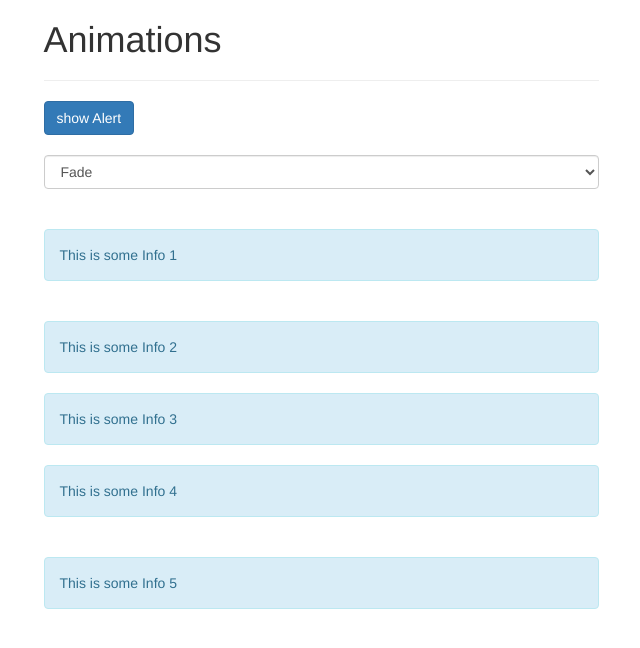
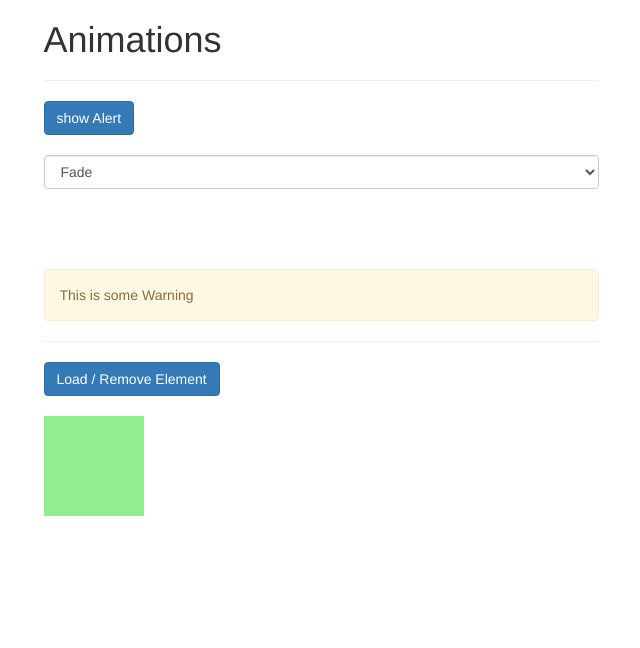
Before and after one commit to Ayazadeh/VueWithMaximilian, a Vue app in the folder Vuejs/17/: page / in a window 1280 px wide. Shown: the top 648 px of the page, without its empty margins (319-959 px from the left). Built offline with nearby package versions, Linux system fonts and the light colour scheme.

Commit message:
Vue2: Understanding JavaScript Animations

```diff
--- a/Vuejs/17/src/App.vue
+++ b/Vuejs/17/src/App.vue
@@ -32,6 +32,7 @@
         </transition>
         <br />
         <transition :name="alertAnimation" mode="out-in">
+          <!-- v-show not working here -->
           <div class="alert alert-info" v-if="show" key="info">
             This is some Info 5
           </div>
@@ -39,19 +40,71 @@
             This is some Warning
           </div>
         </transition>
+        <hr />
+        <button class="btn btn-primary" @click="load = !load">
+          Load / Remove Element
+        </button>
+        <br /><br />
+        <Transition
+          @before-enter="beforeEnter"
+          @enter="enter"
+          @after-enter="afterEnter"
+          @enter-cancelled="enterCancelled"
+          @before-leave="beforeLeave"
+          @leave="leave"
+          @after-leave="afterLeave"
+          @leave-cancelled="leaveCancelled"
+        >
+          <div
+            style="width: 100px; height: 100px; background-color: lightgreen"
+            v-if="load"
+          ></div>
+        </Transition>
       </div>
     </div>
   </div>
 </template>
 
 <script>
+/* eslint-disable */
 export default {
   name: "App",
   data() {
     return {
-      show: true,
+      show: false,
+      load: true,
       alertAnimation: "fade",
     };
+  },
+  methods: {
+    beforeEnter(el) {
+      console.log("beforeEnter");
+    },
+    enter(el, done) {
+      console.log("enter");
+      // you need to call done to really tell vuejs when you are done
+      // you don't need to call done if you do use css animations
+      done();
+    },
+    afterEnter(el) {
+      console.log("afterEnter");
+    },
+    enterCancelled(el) {
+      console.log("enterCancelled");
+    },
+    beforeLeave(el) {
+      console.log("beforeLeave");
+    },
+    leave(el, done) {
+      console.log("leave");
+      done();
+    },
+    afterLeave(el) {
+      console.log("afterLeave");
+    },
+    leaveCancelled(el) {
+      console.log("leaveCancelled");
+    },
   },
 };
 </script>
```
